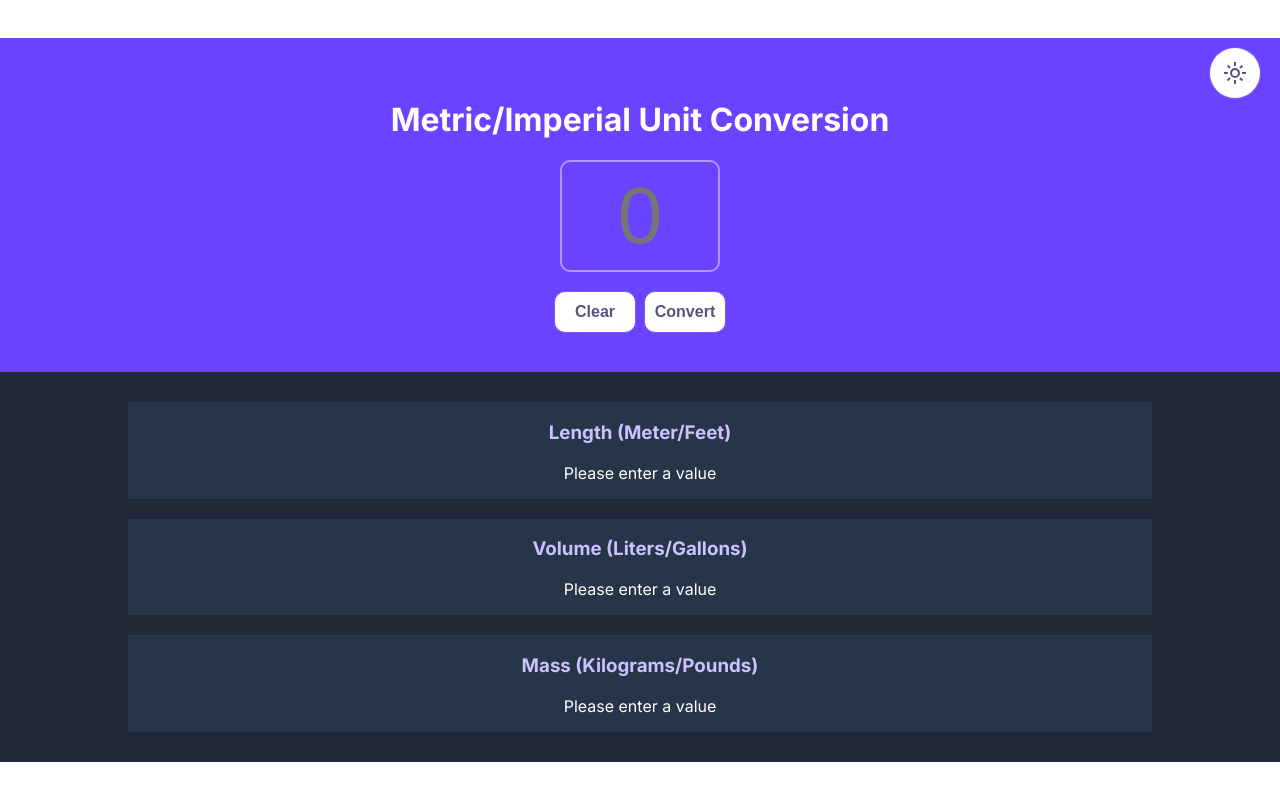
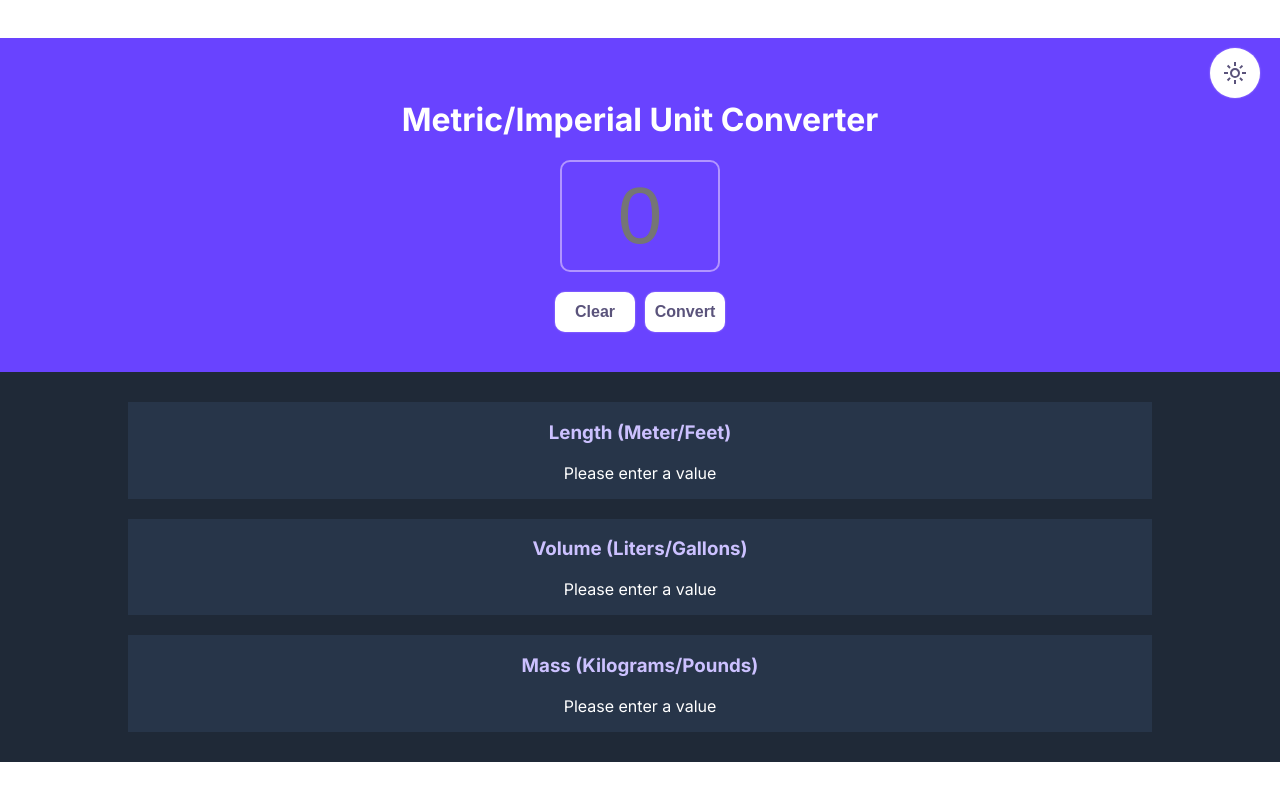
Before and after one commit to caranaputri/unit-converter, a plain HTML site: page index.html in a window 1280 px wide. Shown: the top 800 px of the page. Drawn offline with Linux system fonts and the light colour scheme; a web font is replaced by a local one.

Commit message:
updated title

```diff
--- a/index.css
+++ b/index.css
@@ -1,9 +1,7 @@
-/* html, body {
+html, body {
     margin: 0;
-    height: 100%;
-    display: grid;
-    place-content: center;
-} */
+    min-height: fit-content;
+}
 
 /* cek lagi */
 
@@ -85,7 +83,7 @@ body {
     width: 100%;
     padding: 40px 40px;
     background-color: var(--hero-bg);
-    /* justify-content: center; */
+    justify-content: center;
     align-items: center;
     display: flex;
     flex-direction: column;
--- a/index.html
+++ b/index.html
@@ -21,7 +21,7 @@
                     </button>
                 </div>
 
-                <h1>Metric/Imperial Unit Conversion</h1>
+                <h1>Metric/Imperial Unit Converter</h1>
                 <input type="number" id="input-el" placeholder="0" contenteditable="true">
 
                 <div class="buttons">
```
